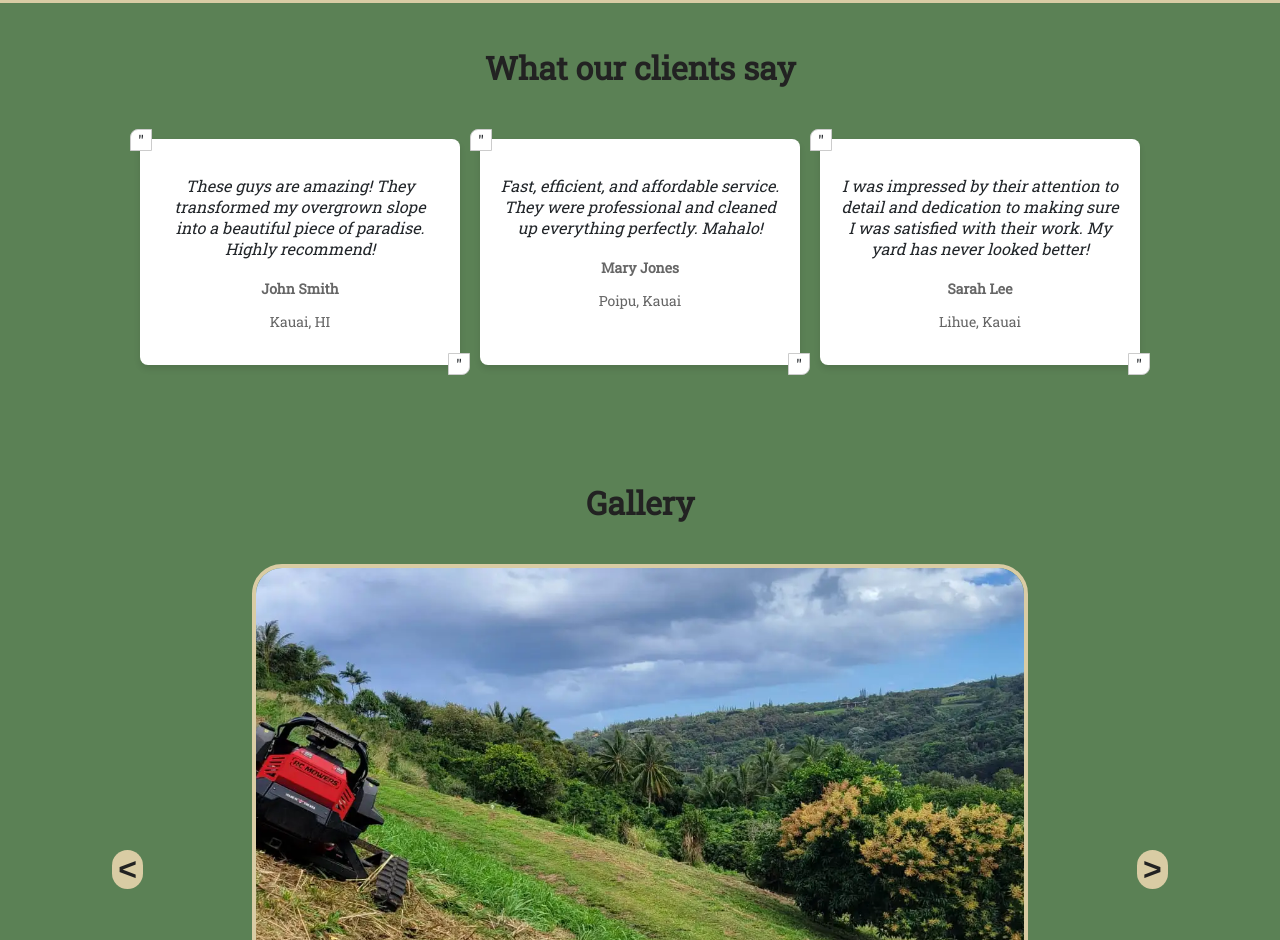
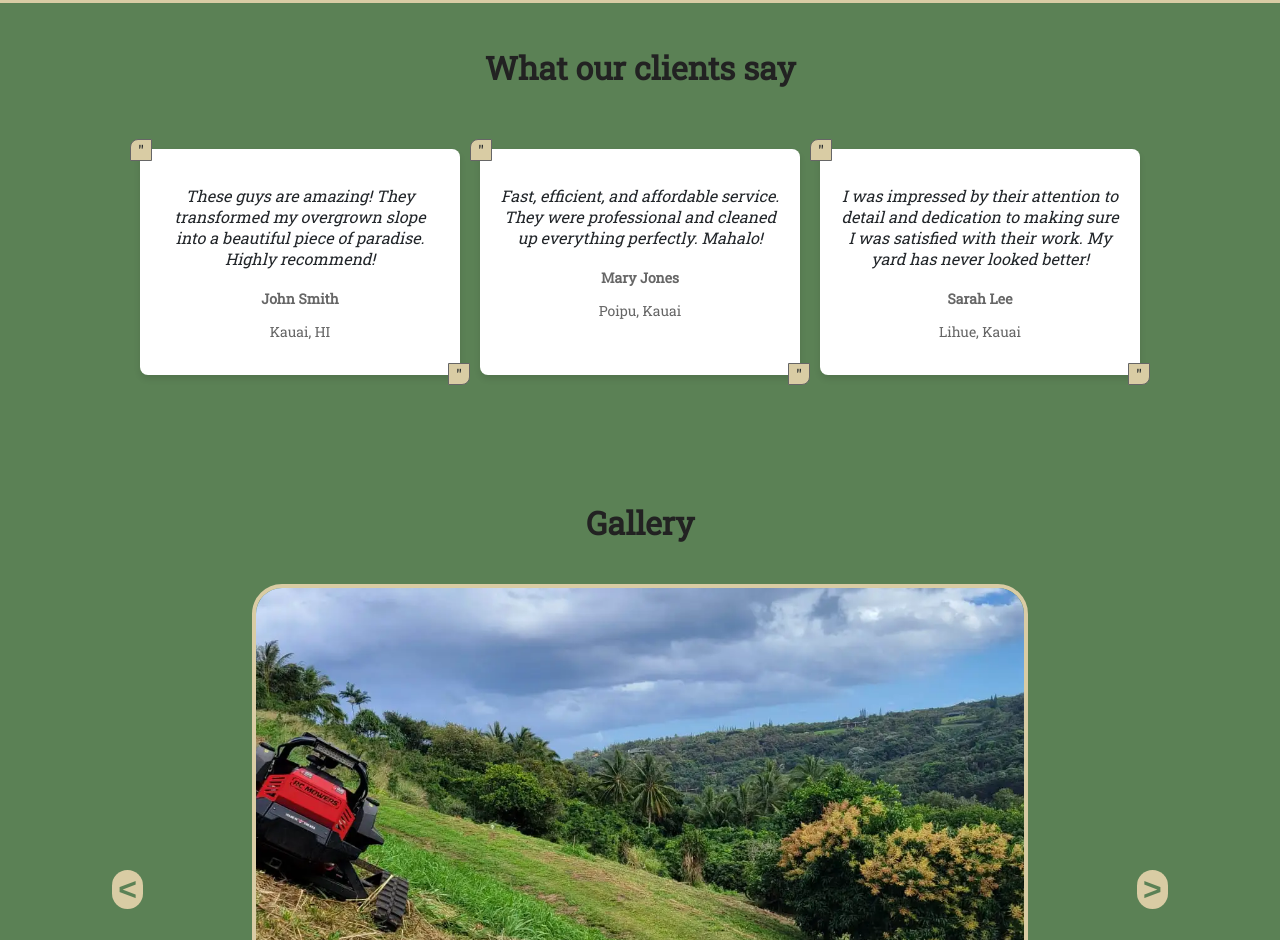
Before and after one commit to gefenbar/kilauea-slope-mowing-website, a React (Create React App) app: page / in a window 1280 px wide. Shown: the part 1860-2800 px from the top of the page. Built offline with nearby package versions, Linux system fonts and the light colour scheme; no server answers.

Commit message:
NEW VERSION - TEST - 6

```diff
--- a/src/App.css
+++ b/src/App.css
@@ -233,7 +233,7 @@ section {
   border-radius: 8px;
   transition: transform 0.5s ease-in-out;
   max-width: 500px;
-  border: solid 4px #d9cca4;
+  border: solid 4px #5b8155;
 }
 
 .image-container:hover .before-image,
@@ -308,7 +308,7 @@ section {
   gap: 20px;
   max-width: 1000px;
   margin: 0 auto;
-  padding: 10px;
+  padding: 20px;
 }
 
 .testimonial {
@@ -327,9 +327,9 @@ section {
   left: -10px;
   width: 20px;
   height: 20px;
-  background-color: #fff;
+  background-color: #d9cca4;
   border-top-left-radius: 8px;
-  border: 1px solid #ccc;
+  border: 1px solid #666;
 }
 
 .testimonial:after {
@@ -339,9 +339,9 @@ section {
   right: -10px;
   width: 20px;
   height: 20px;
-  background-color: #fff;
+  background-color: #d9cca4;
   border-bottom-right-radius: 8px;
-  border: 1px solid #ccc;
+  border: 1px solid #666;
 }
 
 .testimonial:hover {
@@ -384,14 +384,14 @@ font-size: small;}
   border: none;
   font-size: 2rem;
   cursor: pointer;
-  transition: color 0.5s ease;
+  transition: background-color 0.5s ease;
   background-color: #d9cca4;
-  color: #222;
+  color: #5b8155;
   border-radius: 150px;
 }
 
 .nav-button:hover {
-  color: #5b8155;
+  background-color:#ffc107;
 }
 
 .next-button {
@@ -652,10 +652,10 @@ body {
   background-color: #5b8155;
 }
 .navbar.green-background .bar {
-  background-color: #d9cca4;
+  background-color: #ddd;
 }
 .navbar.green-background .menu-toggle {
-  color: #d9cca4;
+  color: #ddd;
 }
 .navbar.green-background a {
   color: #eee;
@@ -687,18 +687,18 @@ body {
   align-items: center;
   text-decoration: none;
   /* color: #333; */
-  outline: 3px solid #5b8155; /* Adjust color and width */
+  outline: 3px solid #d9cca4; /* Adjust color and width */
   border-radius: 300px;
-
   transition: all 0.1s ease;
 }
 .social-link.bright-outline {
-  outline: 2px solid #d9cca4; /* Adjust thickness as needed */
+  outline: 3px solid #5b8155; /* Adjust thickness as needed */
 }
 
 .social-link:hover {
-  outline: none; /* Adjust color and width */
+  outline:  3px solid #ffc107;/* Adjust color and width */
   border-radius: 300px;
+  /* border-color: #ffc107; */
 }
 
 .social-link img {
@@ -744,14 +744,14 @@ body {
     margin-right: 10px;
     margin-top: 10px;
     cursor: pointer;
-    color: #fff;
+    color: #222;
   }
 
   .bar {
     display: block;
     width: 25px;
     height: 3px;
-    background-color: #fff;
+    background-color: #222;
     margin: 5px 0;
   }
 
```
